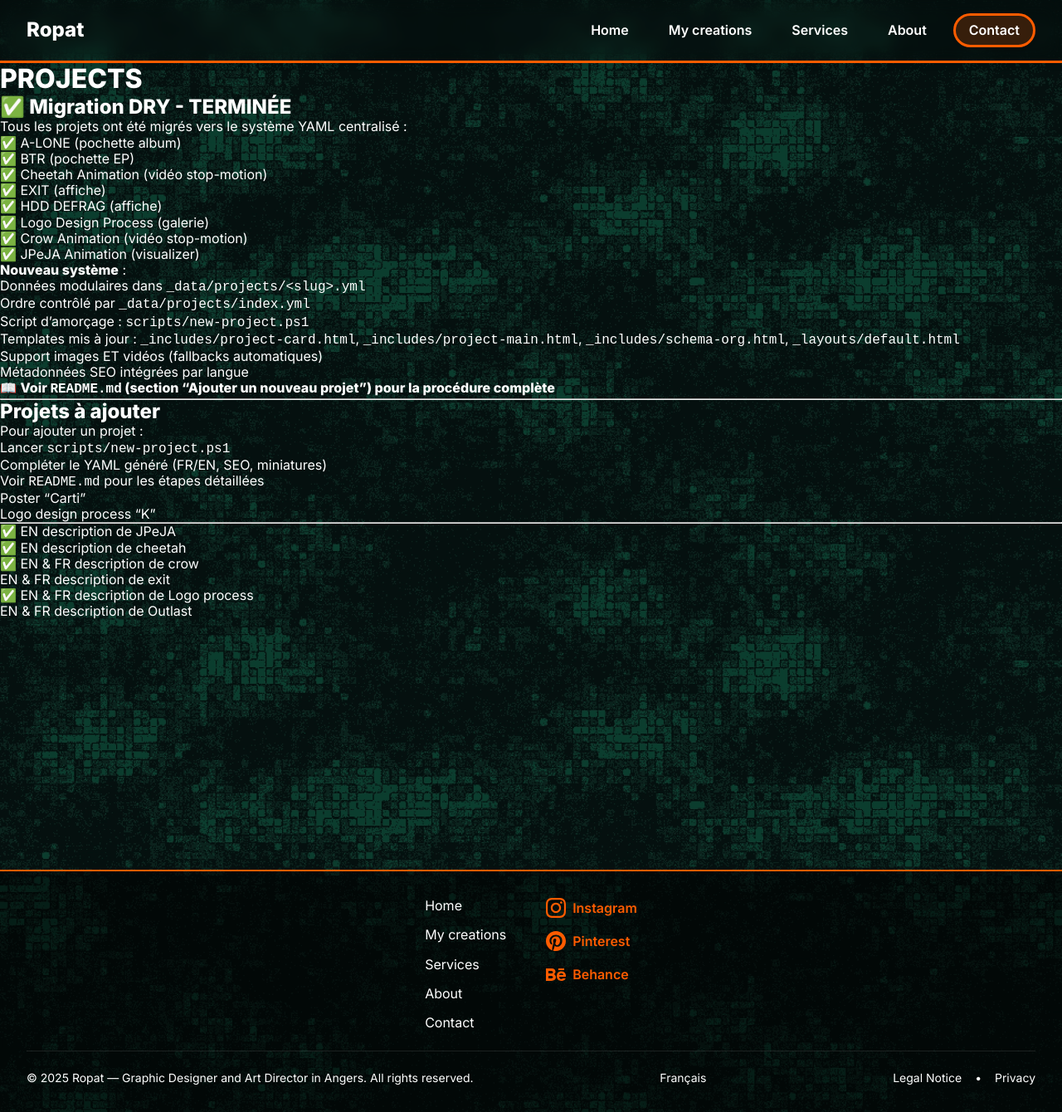
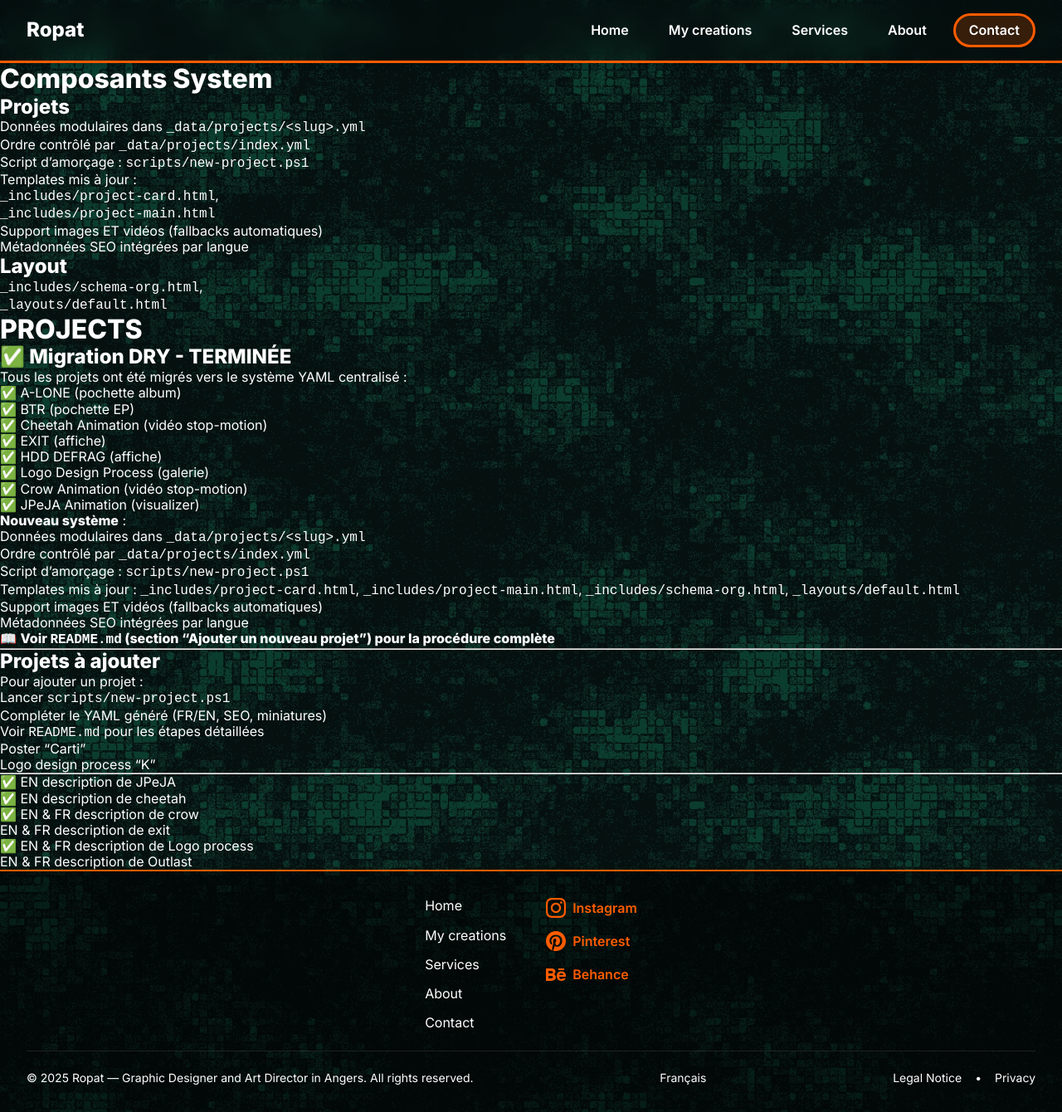
Before and after one commit to 7Nautilus/ropat-portfolio, a Jekyll site: the page built from TODO.md, in a window 1280 px wide and 1340 px high. Shown: the whole window at 83% size. Built offline with Jekyll 4.4.1, drawn with Linux system fonts in a browser that asks for light colours; our own code applies the rules of GitHub Pages for plain Markdown files.

Commit message:
Update TODO.md with new components and projects
Added new components and project details to TODO.md

```diff
--- a/TODO.md
+++ b/TODO.md
@@ -1,3 +1,22 @@
+# Composants System
+
+## Projets
+
+- Données modulaires dans `_data/projects/<slug>.yml`
+- Ordre contrôlé par `_data/projects/index.yml`
+- Script d'amorçage : `scripts/new-project.ps1`
+- Templates mis à jour :
+    - `_includes/project-card.html`,
+    - `_includes/project-main.html`
+- Support images ET vidéos (fallbacks automatiques)
+- Métadonnées SEO intégrées par langue
+
+
+## Layout
+
+- `_includes/schema-org.html`,
+- `_layouts/default.html`
+
 # PROJECTS
 
 ## ✅ Migration DRY - TERMINÉE
```
